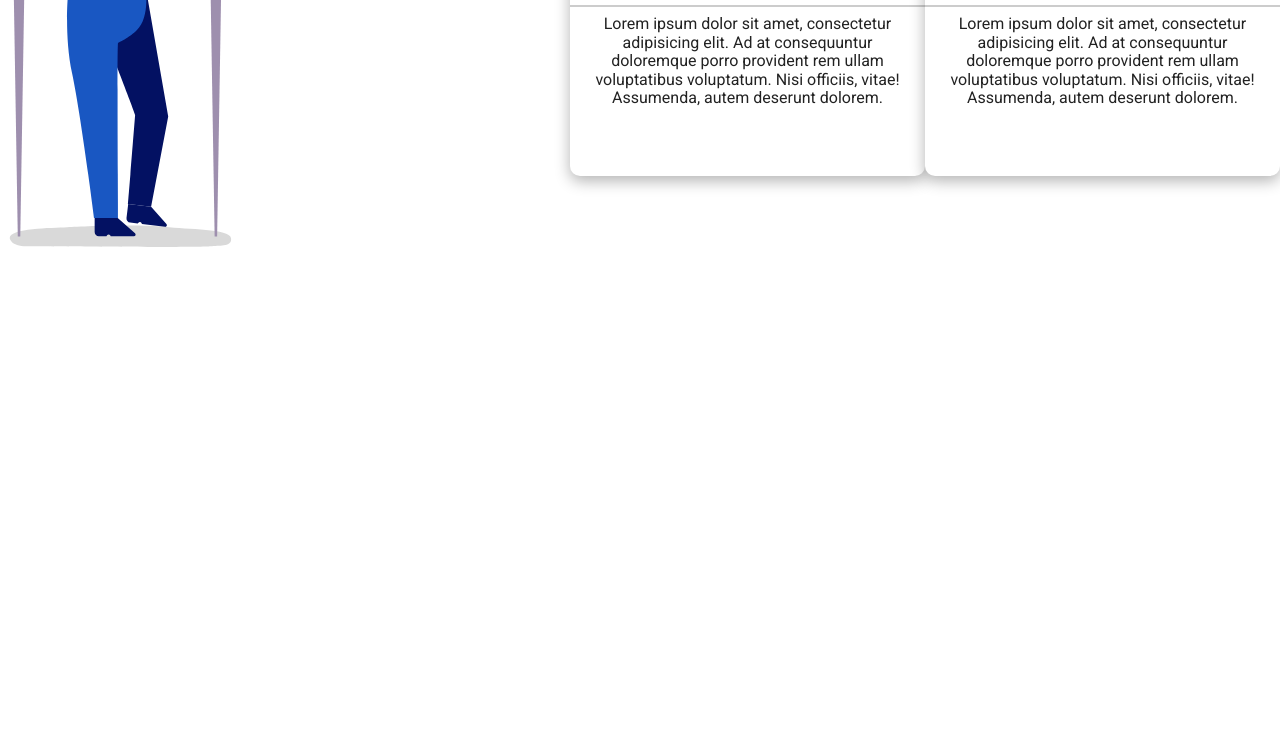
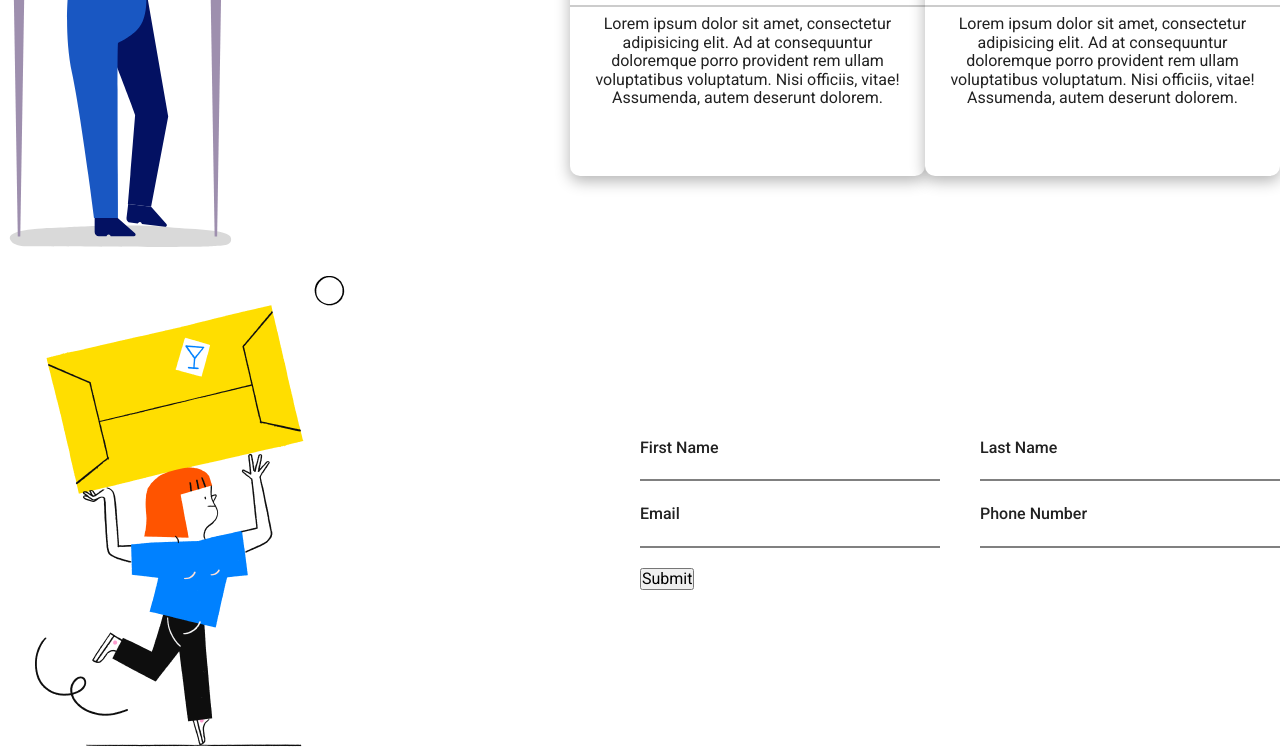
Before and after one commit to Murad-Hasan/CodersHero_Redesign, a website built with Parcel: page index.html in a window 1280 px wide. Shown: the part 4399-5148 px from the top of the page. Before the commit the page ends 4675 px from the top, so only its background shows below. Built offline with nearby package versions, Linux system fonts and the light colour scheme.

Commit message:
contact_section

```diff
--- a/css/index.css
+++ b/css/index.css
@@ -579,3 +579,36 @@
 .card__paragraph{
   padding: 0px 15px;
 }
+
+
+/*contact section*/
+.contact__section{
+  display: flex;
+  align-items: center;
+}
+.left__contact__section{
+  flex: 1;
+}
+.right__contact__section{
+  flex: 1;
+}
+.basic__info{
+  display: flex;
+  flex-wrap: wrap;
+  justify-content: space-between;
+}
+.first__name, .last__name, .email, .phone__number{
+  width: calc(100% / 2 - 20px);
+}
+.input__box > label{
+  font-weight: 500;
+  font-size: 16px;
+  line-height: 26px;
+}
+.input__box > input{
+  width: 100%;
+  outline: none;
+  border: none;
+  border-bottom: 2px solid grey;
+  margin-bottom: 20px;
+}
--- a/index.html
+++ b/index.html
@@ -385,6 +385,45 @@
      </div>
     </div>
   </section>
+<!--  contact section-->
+  <section id="contact__section">
+    <div class="container">
+      <div class="contact__section">
+        <div class="left__contact__section">
+          <div class="main__contact__container">
+            <img src="img/Shipping%201.png" alt="">
+          </div>
+        </div>
+        <div class="right__contact__section">
+          <div class="contact__form">
+            <form action="#">
+              <div class="basic__info">
+                <div class="first__name input__box">
+                  <label for="first__name">First Name</label>
+                  <input type="text" name="first__name" id="first__name" required>
+                </div>
+                <div class="last__name input__box">
+                  <label for="last__name">Last Name</label>
+                  <input type="text" name="last__name" id="last__name" required>
+                </div>
+                <div class="email input__box">
+                  <label for="email">Email</label>
+                  <input type="email" name="email" id="email" required>
+                </div>
+                <div class="phone__number input__box">
+                  <label for="number">Phone Number</label>
+                  <input type="number" name="number" id="number" required>
+                </div>
+
+              </div>
+
+              <input type="submit" value="Submit">
+            </form>
+          </div>
+        </div>
+      </div>
+    </div>
+  </section>
 
 </main>
 
```
Also changed, not shown: img/Shipping 1.png (added).
